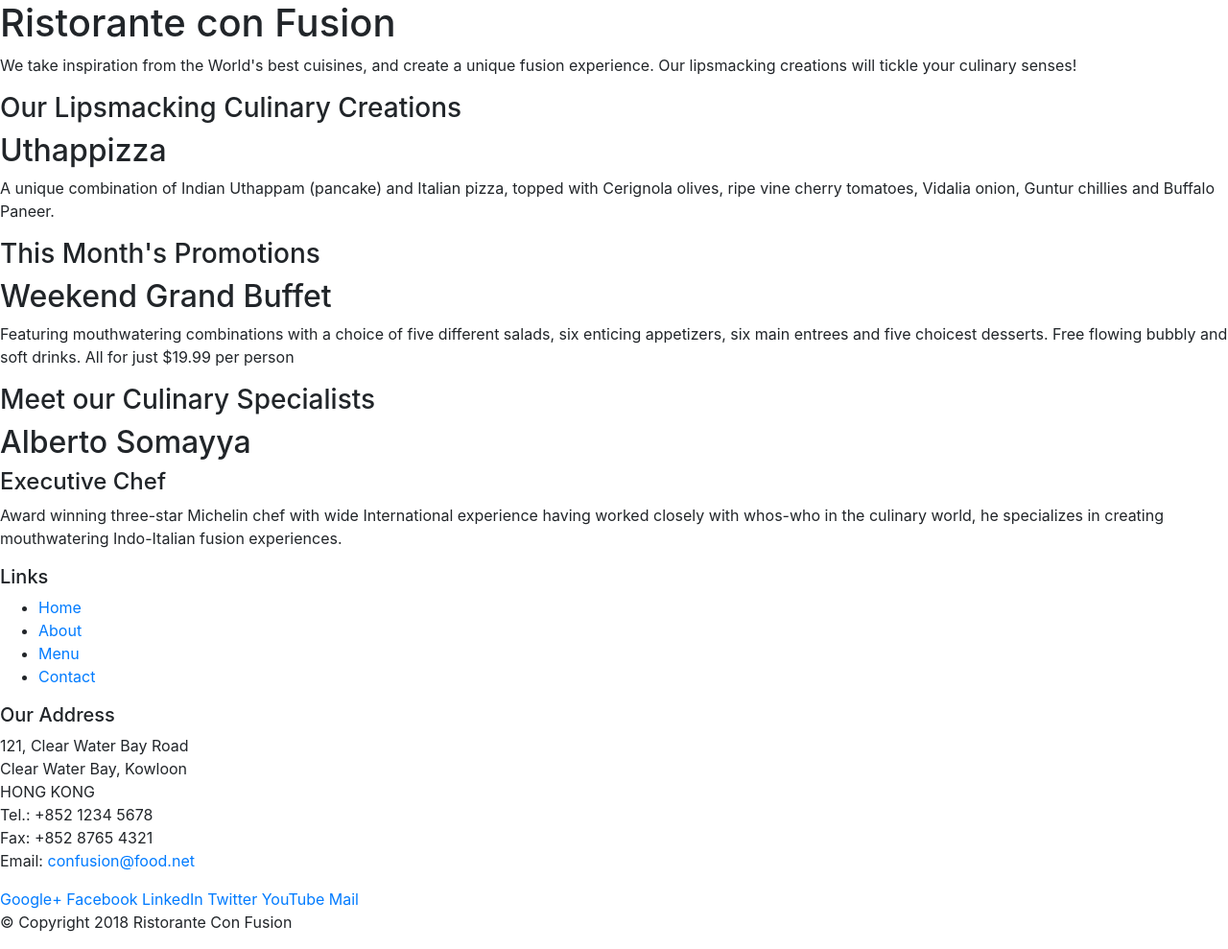
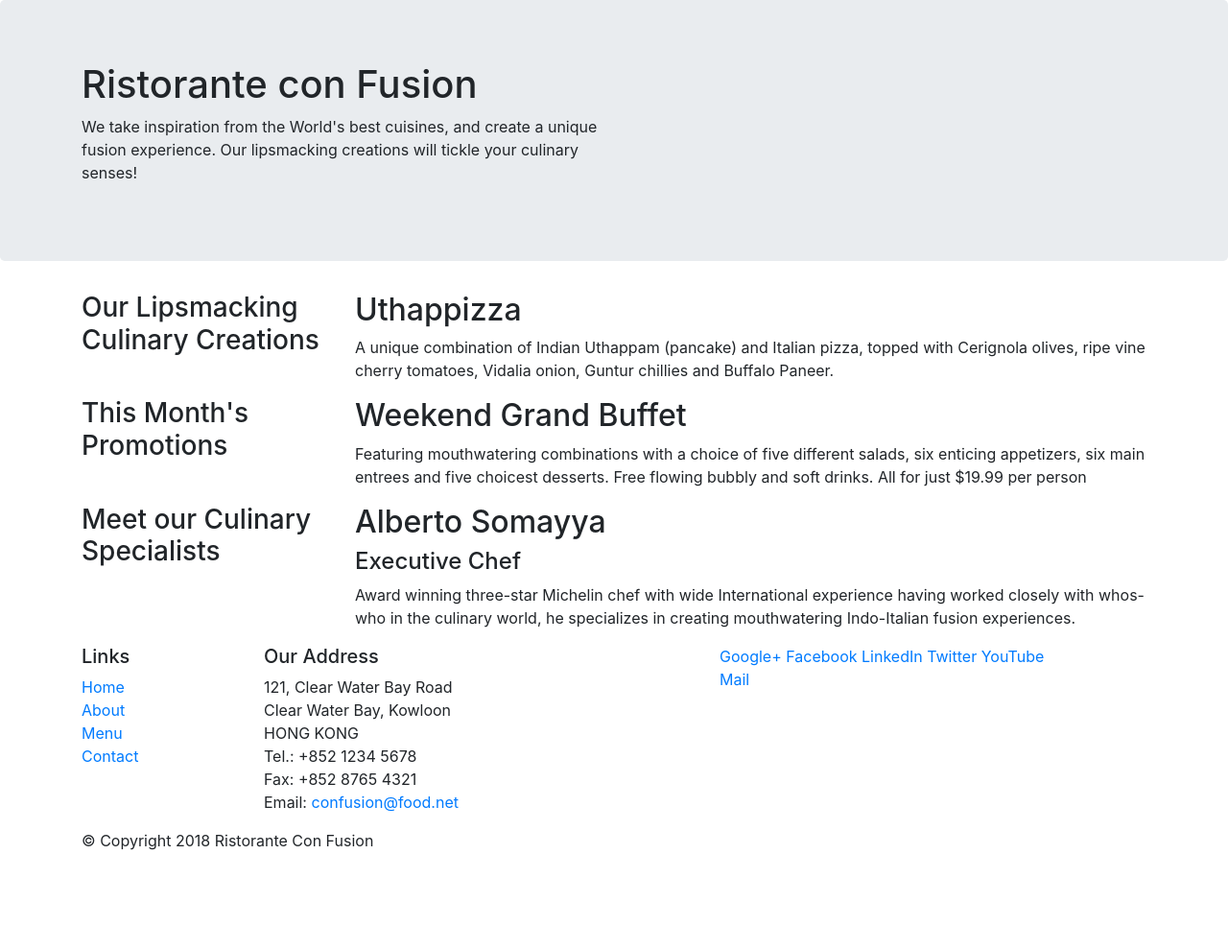
Before and after one commit to Couperin1668/CourseraBootstrap, a website: page index.html in a window 1280 px wide. Shown: the whole page at 96% size. After the commit the page ends 904 px from the top, so only its background shows below. Drawn offline with nearby package versions, Linux system fonts and the light colour scheme.

Commit message:
bootstrap grids commit 1

```diff
--- a/index.html
+++ b/index.html
@@ -14,46 +14,46 @@
 
 <body>
 
-    <header>
-        <div>
-            <div>
-                <div>
+    <header class="jumbotron">
+        <div class="container">
+            <div class="row">
+                <div class="col-12 col-sm-6">
                     <h1>Ristorante con Fusion</h1>
                     <p>We take inspiration from the World's best cuisines, and create a unique fusion experience. Our lipsmacking creations will tickle your culinary senses!</p>
                 </div>
-                <div>
+                <div class="col-12 col-sm">
                 </div>
             </div>
         </div>
     </header>
 
-    <div>
-        <div>
-            <div>
+    <div class="container">
+        <div class="row">
+            <div class="col-12 col-sm-4 col-md-3">
                 <h3>Our Lipsmacking Culinary Creations</h3>
             </div>
-            <div>
+            <div class="col col-sm col-md">
                 <h2>Uthappizza</h2>
                 <p>A unique combination of Indian Uthappam (pancake) and Italian pizza, topped with Cerignola olives, ripe vine cherry tomatoes, Vidalia onion, Guntur chillies and Buffalo Paneer.</p>
             </div>
         </div>
 
 
-        <div>
-            <div>
+        <div class="row">
+            <div class="col-12 col-sm-4 col-md-3">
                 <h3>This Month's Promotions</h3>
             </div>
-            <div>
+            <div class="col col-sm col-md">
                 <h2>Weekend Grand Buffet</h2>
                 <p>Featuring mouthwatering combinations with a choice of five different salads, six enticing appetizers, six main entrees and five choicest desserts. Free flowing bubbly and soft drinks. All for just $19.99 per person </p>
             </div>
         </div>
 
-        <div>
-            <div>
+        <div class="row">
+            <div class="col-12 col-sm-4 col-md-3">
                 <h3>Meet our Culinary Specialists</h3>
             </div>
-            <div>
+            <div class="col col-sm col-md">
                 <h2>Alberto Somayya</h2>
                 <h4>Executive Chef</h4>
                 <p>Award winning three-star Michelin chef with wide International experience having worked closely with whos-who in the culinary world, he specializes in creating mouthwatering Indo-Italian fusion experiences. </p>
@@ -62,18 +62,18 @@
     </div>
 
     <footer>
-        <div>
-            <div>
-                <div>
+        <div class="container">
+            <div class="row">
+                <div class="col-4 col-sm-2">
                     <h5>Links</h5>
-                    <ul>
+                    <ul class="list-unstyled">
                         <li><a href="#">Home</a></li>
                         <li><a href="#">About</a></li>
                         <li><a href="#">Menu</a></li>
                         <li><a href="#">Contact</a></li>
                     </ul>
                 </div>
-                <div>
+                <div class="col-7 col-sm-5">
                     <h5>Our Address</h5>
                     <address>
 		              121, Clear Water Bay Road<br>
@@ -84,7 +84,7 @@
 		              Email: <a href="mailto:confusion@food.net">confusion@food.net</a>
 		           </address>
                 </div>
-                <div>
+                <div class="col-12 col-sm-4">
                     <div>
                         <a href="http://google.com/+">Google+</a>
                         <a href="http://www.facebook.com/profile.php?id=">Facebook</a>
@@ -95,8 +95,8 @@
                     </div>
                 </div>
            </div>
-           <div>
-                <div>
+           <div class="row">
+                <div class="col-auto">
                     <p>© Copyright 2018 Ristorante Con Fusion</p>
                 </div>
            </div>
```
Also changed, not shown: css/styles.css (added).
